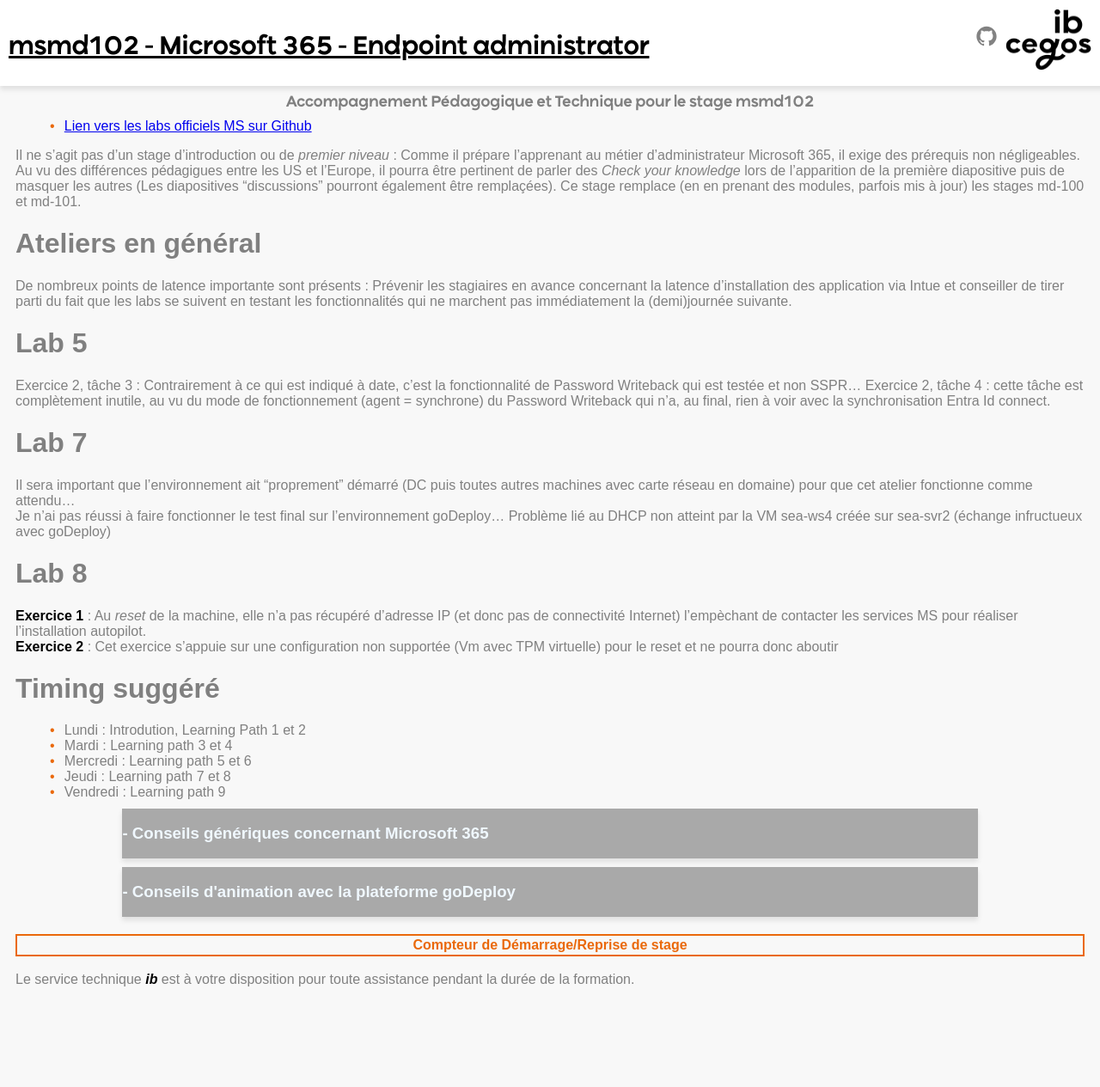
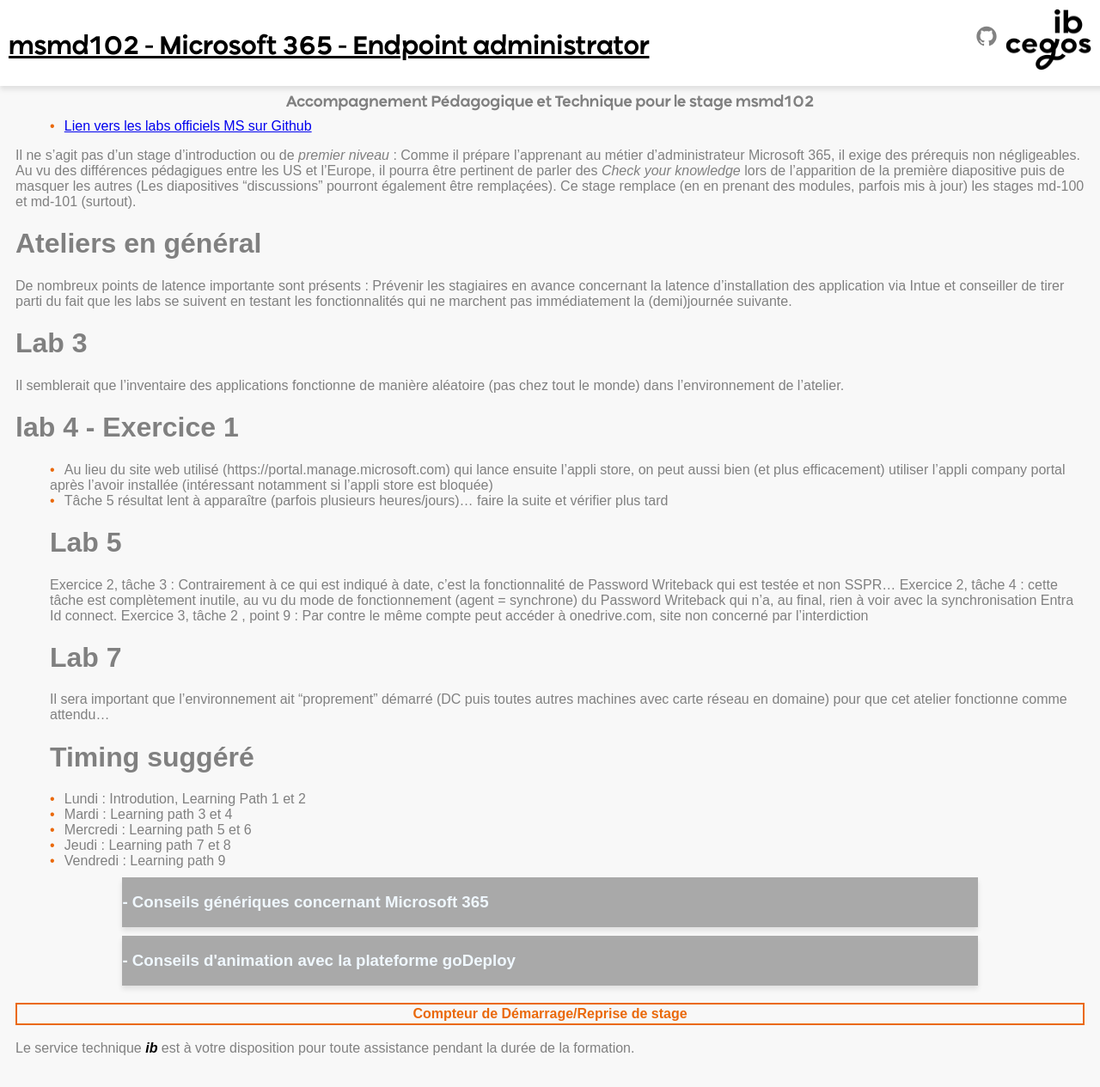
Before and after one commit to renaudwangler/ib-apts, a Jekyll site: the page built from stages/msmd102.md, in a window 1280 px wide and 1265 px high. Shown: the whole window at 86% size. Built offline with Jekyll 4.4.1, drawn with Linux system fonts in a browser that asks for light colours; our own code applies the rules of GitHub Pages for plain Markdown files.

Commit message:
Update msmd102.md

```diff
--- a/stages/msmd102.md
+++ b/stages/msmd102.md
@@ -6,19 +6,20 @@
 ---
 Il ne s'agit pas d'un stage d'introduction ou de *premier niveau* : Comme il prépare l'apprenant au métier d'administrateur Microsoft 365, il exige des prérequis non négligeables.
 Au vu des différences pédagigues entre les US et l'Europe, il pourra être pertinent de parler des *Check your knowledge* lors de l'apparition de la première diapositive puis de masquer les autres (Les diapositives "discussions" pourront également être remplaçées).
-Ce stage remplace (en en prenant des modules, parfois mis à jour) les stages md-100 et md-101.
+Ce stage remplace (en en prenant des modules, parfois mis à jour) les stages md-100 et md-101 (surtout).
 # Ateliers en général
 De nombreux points de latence importante sont présents : Prévenir les stagiaires en avance concernant la latence d'installation des application via Intue et conseiller de tirer parti du fait que les labs se suivent en testant les fonctionnalités qui ne marchent pas immédiatement la (demi)journée suivante.
+# Lab 3
+Il semblerait que l'inventaire des applications fonctionne de manière aléatoire (pas chez tout le monde) dans l'environnement de l'atelier.
+# lab 4 - Exercice 1
+- Au lieu du site web utilisé (https://portal.manage.microsoft.com) qui lance ensuite l'appli store, on peut aussi bien (et plus efficacement) utiliser l'appli company portal après l'avoir installée (intéressant notamment si l'appli store est bloquée)
+- Tâche 5 résultat lent à apparaître (parfois plusieurs heures/jours)... faire la suite et vérifier plus tard
 # Lab 5
 Exercice 2, tâche 3 : Contrairement à ce qui est indiqué à date, c'est la fonctionnalité de Password Writeback qui est testée et non SSPR...
 Exercice 2, tâche 4 : cette tâche est complètement inutile, au vu du mode de fonctionnement (agent = synchrone) du Password Writeback qui n'a, au final, rien à voir avec la synchronisation Entra Id connect.
+Exercice 3, tâche 2 , point 9 : Par contre le même compte peut accéder à onedrive.com, site non concerné par l'interdiction
 # Lab 7
 Il sera important que l'environnement ait "proprement" démarré (DC puis toutes autres machines avec carte réseau en domaine) pour que cet atelier fonctionne comme attendu...
-Je n'ai pas réussi à faire fonctionner le test final sur l'environnement goDeploy... Problème lié au DHCP non atteint par la VM sea-ws4 créée
-sur sea-svr2 (échange infructueux avec goDeploy)
-# Lab 8
-**Exercice 1** : Au *reset* de la machine, elle n'a pas récupéré d'adresse IP (et donc pas de connectivité Internet) l'empèchant de contacter les services MS pour réaliser l'installation autopilot.
-**Exercice 2** : Cet exercice s'appuie sur une configuration non supportée (Vm avec TPM virtuelle) pour le reset et ne pourra donc aboutir
 # Timing suggéré
 - Lundi : Introdution, Learning Path 1 et 2
 - Mardi : Learning path 3 et 4
```
